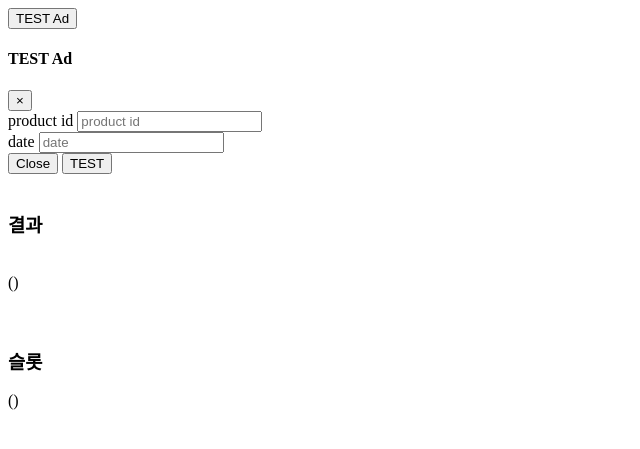
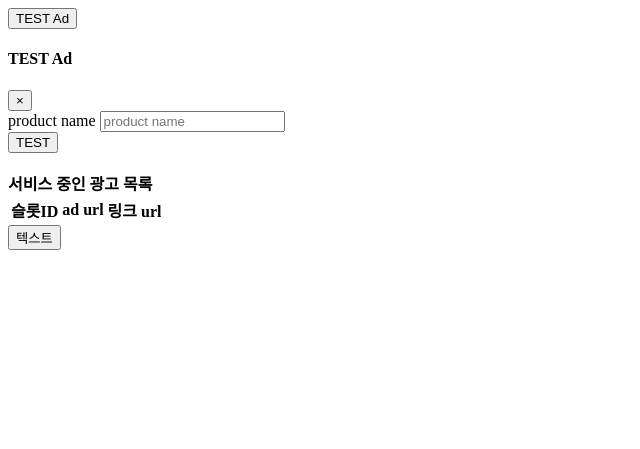
Before and after one commit to AD-server/adproject, a Python web app: template templates/test_ad_form.html in a window 1280 px wide. Shown: the top 449 px of the page, without its empty margins (0-640 px from the left). Run offline with Jinja, Linux system fonts and the light colour scheme; the template is opened without the code that fills it, so the values that code supplies are empty.

Commit message:
test ad 프론트 코드

```diff
--- a/templates/test_ad_form.html
+++ b/templates/test_ad_form.html
@@ -6,6 +6,13 @@
 >
 	TEST Ad
 </button>
+
+<style>
+	#tableDataSection {
+		overflow-x: auto; /* 테이블이 모달 창을 넘어가면 가로 스크롤 표시 */
+		max-width: 100%; /* 부모 요소의 최대 폭을 100%로 설정 */
+	}
+</style>
 
 <div class="modal fade" id="test_ad_form">
 	<div class="modal-dialog modal-lg">
@@ -24,49 +31,60 @@
 
 			<div class="modal-body">
 				<div class="row">
-					<div class="col-md-6">
+					<div class="col-md-4">
 						<!-- Section 1 -->
-						<!-- Card -->
 						<div class="card-body">
 							<div class="form-group">
-								<label>product id</label>
+								<label>product name</label>
 								<input
 									class="form-control"
-									id="inputProductId"
-									placeholder="product id"
+									id="inputProductName"
+									placeholder="product name"
 								/>
 							</div>
-							<div class="form-group">
-								<label>date</label>
-								<input class="form-control" id="inputDate" placeholder="date" />
 						</div>
-						</div>
-						<!-- Card 끝 -->
-
+						<!--
 						<button type="button" class="btn btn-default" data-dismiss="modal">
 							Close
 						</button>
-						<button type="button" class="btn btn-success" onclick="testAd()">
+						-->
+						<button
+							type="button"
+							class="btn btn-success float-right"
+							onclick="testAd()"
+						>
 							TEST
 						</button>
 						<!-- Section 1 끝 -->
+					</div>
 
-						<!-- Section 2 -->
+					<div class="col-md-8">
+						<br />
+						<b>서비스 중인 광고 목록</b>
+						<div id="tableDataSection">
+							<table class="table table-bordered table-hover">
+								<thead>
+									<tr>
+										<th>슬롯ID</th>
+										<th>ad url</th>
+										<th>링크 url</th>
+									</tr>
+								</thead>
+								<tbody id="tableBody">
+									<!-- 데이터 추가될 자리 -->
+								</tbody>
+							</table>
+						</div>
+
+						<button
+							type="button"
+							class="btn btn-secondary float-right"
+							onclick="alert(textData);"
+						>
+							텍스트
+						</button>
 						<br />
 						<br />
-						<h3>결과</h3>
-						<br />
-						<div id="textDataSection">()</div>
-						<br />
-						<!-- Section 2 끝 -->
-					</div>
-					<div class="col-md-6">
-						<!-- Section 3 -->
-						<br />
-						<h3>슬롯</h3>
-						<div>()</div>
-						<br />
-						<!-- Section 3 끝 -->
 					</div>
 				</div>
 			</div>
@@ -74,20 +92,19 @@
 	</div>
 
 	<script>
-		var textData = "()";
+				var textData = "상품 이름을 입력해주세요!";
 
 				async function testAd() {
-			var productId = document.getElementById("inputProductId").value;
-			var date = document.getElementById("inputDate").value;
+					var productName = document.getElementById("inputProductName").value;
+					// var date = document.getElementById("inputDate").value;
 
-			/*
 				try {
 					const response = fetch("http://127.0.0.1:8000/test_ad/", {
 						method: "POST",
 						headers: {
 							"Content-Type": "application/json",
 						},
-				body: JSON.stringify(product_id: productId),
+						body: JSON.stringify(product_name: productName),
 					})
 						.then((response) => {
 							testData = response.json();
@@ -102,23 +119,67 @@
 				} catch (error) {
 					console.error("Error1:", error);
 				}
-		*/
-
+		/*
 					var testData = {
+						data: [
+							{
 								advertiser_id: "abcd",
 								title: "조던",
 								target: "20대",
-				ad_url: "www.google.com",
-				link_url: "www.link.com",
+								ad_url: "www.google.comvvvvvvvvvvvvvvvvvvvvvvvvv",
+								link_url: "www.link.comvvvvvvvvvvvvvvvvvvvvvvvvvvv",
 								slot_id: 1,
 								cost_type: "click",
 								end_date: "2022-02-27",
 								start_date: "2022-03-27",
+							},
+							{
+								advertiser_id: "abcd",
+								title: "조던2",
+								target: "30대",
+								ad_url: "www.google2.com",
+								link_url: "www.link2.com",
+								slot_id: 2,
+								cost_type: "click",
+								end_date: "2022-02-28",
+								start_date: "2022-03-28",
+							},
+						],
 					};
+		*/
+					textData = JSON.stringify(testData.data);
 
-			textData = JSON.stringify(testData);
-			var textDataContainer = document.getElementById("textDataSection");
-			textDataContainer.textContent = textData;
+					var dataLength = testData.data.length;
+					// console.log(textData);
+					// console.log(dataLength);
+
+					var tableDataContainer = document.getElementById("tableBody");
+					tableDataContainer.innerHTML = ""; // table 비우기
+
+					for (var i = 0; i < dataLength; i++) {
+						var rowData = testData.data[i];
+						var row = document.createElement("tr");
+
+						var slotIdCell = document.createElement("td");
+						slotIdCell.textContent = rowData.slot_id;
+						row.appendChild(slotIdCell);
+
+						var adUrlCell = document.createElement("td");
+						var urlElement = document.createElement("a");
+						urlElement.href = rowData.ad_url;
+						urlElement.textContent = rowData.ad_url;
+						adUrlCell.appendChild(urlElement);
+						row.appendChild(adUrlCell);
+
+						var linkUrlCell = document.createElement("td");
+						var urlElement = document.createElement("a");
+						urlElement.href = rowData.link_url;
+						urlElement.textContent = rowData.link_url;
+						linkUrlCell.appendChild(urlElement);
+						row.appendChild(linkUrlCell);
+
+						tableDataContainer.appendChild(row);
+					}
 				}
 	</script>
 </div>
```
Lines whose indentation alone changed are shown as unchanged.
